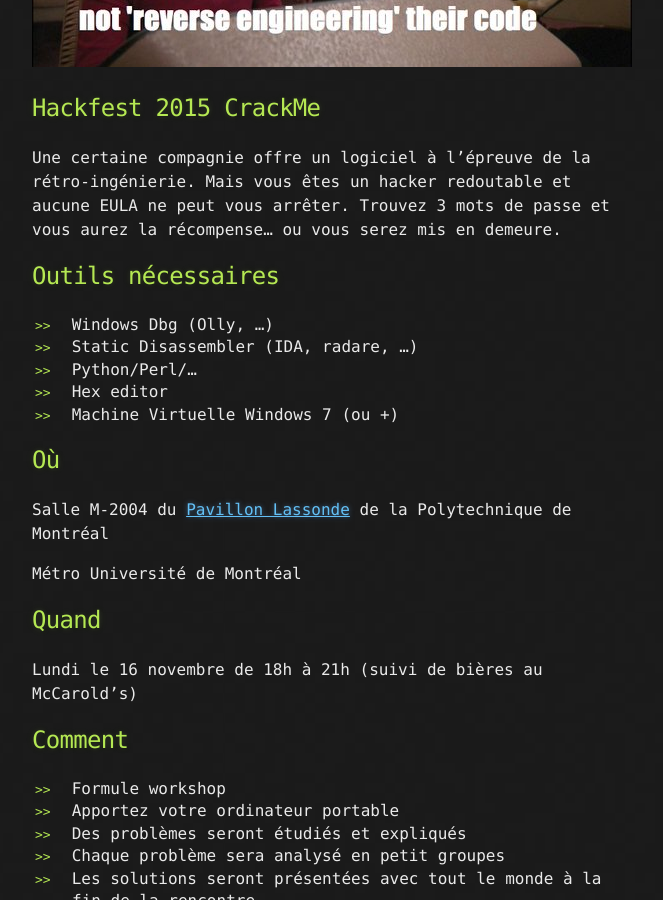
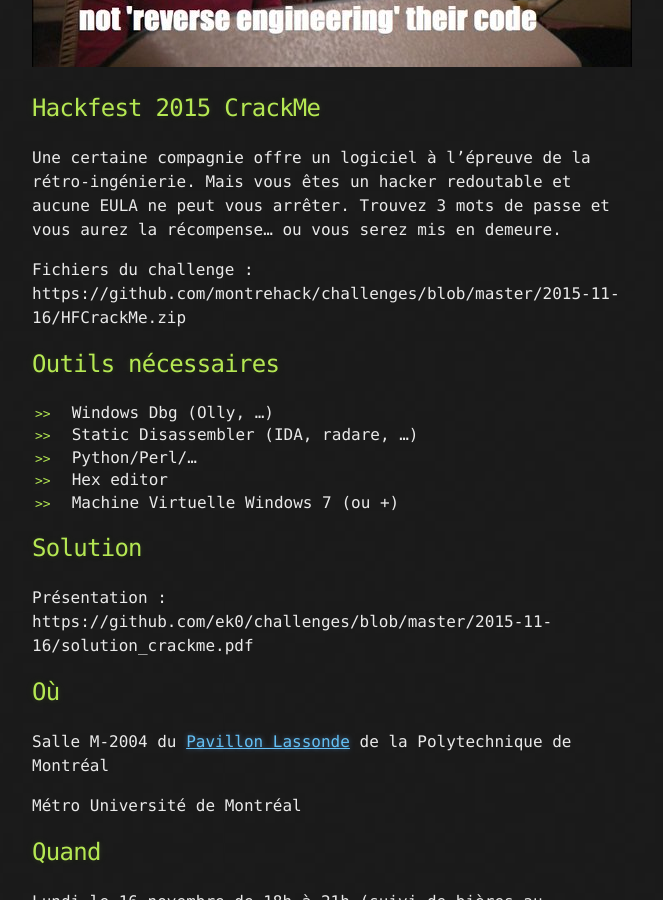
Before and after one commit to montrehack/montrehack.github.com, a Jekyll site: the page built from _posts/2015-11-16-hackfest-2015-crackme.md, in a window 1280 px wide and 900 px high, scrolled down 984 px. Shown: the whole window, without its empty margins (308-971 px from the left). Built offline with Jekyll 4.4.1, drawn with Linux system fonts in a browser that asks for light colours; Markdown is read by kramdown in place of the engine named in the settings; comment, search, counter and statistics services are not loaded; some of the changed text lies outside the part shown.

Commit message:
Add challenge files and solution URLs

```diff
--- a/_posts/2015-11-16-hackfest-2015-crackme.md
+++ b/_posts/2015-11-16-hackfest-2015-crackme.md
@@ -19,6 +19,8 @@ Mais vous êtes un hacker redoutable et aucune EULA ne peut vous arrêter.
 Trouvez 3 mots de passe et vous aurez la récompense... ou vous serez mis en
 demeure.
 
+Fichiers du challenge : https://github.com/montrehack/challenges/blob/master/2015-11-16/HFCrackMe.zip
+
 ## Outils nécessaires
 
 * Windows Dbg (Olly, ...)
@@ -26,6 +28,10 @@ demeure.
 * Python/Perl/...
 * Hex editor
 * Machine Virtuelle Windows 7 (ou +)
+
+## Solution
+
+Présentation : https://github.com/ek0/challenges/blob/master/2015-11-16/solution_crackme.pdf
 
 ## Où
 
@@ -66,6 +72,8 @@ Some company released a reverse-engineering proof software. But you are a
 hacker and no End User License Agreement can stop you. Find the 3 passwords and
 get the big bounty... or get sued.
 
+Challenge files : https://github.com/montrehack/challenges/blob/master/2015-11-16/HFCrackMe.zip
+
 ## Needed Tools
 
 * Windows Dbg (Olly, ...)
@@ -73,6 +81,10 @@ get the big bounty... or get sued.
 * Python/Perl/...
 * Hex editor
 * Windows 7 (or more recent) Virtual Machine
+
+## Solution
+
+Presentation : https://github.com/montrehack/challenges/blob/master/2015-11-16/solution_crackme.pdf
 
 ## Where
 
```
